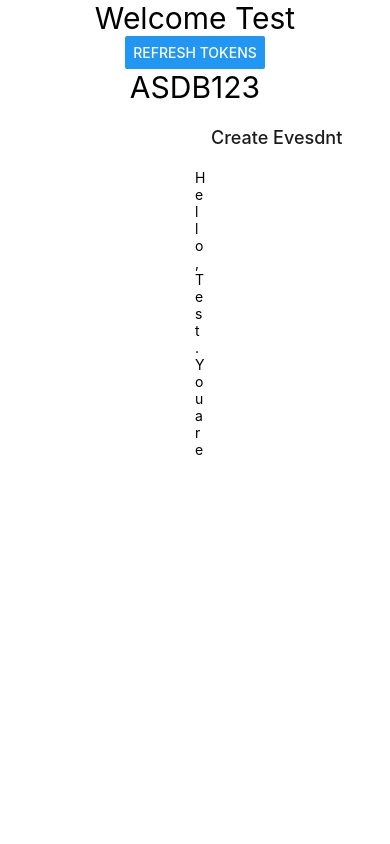
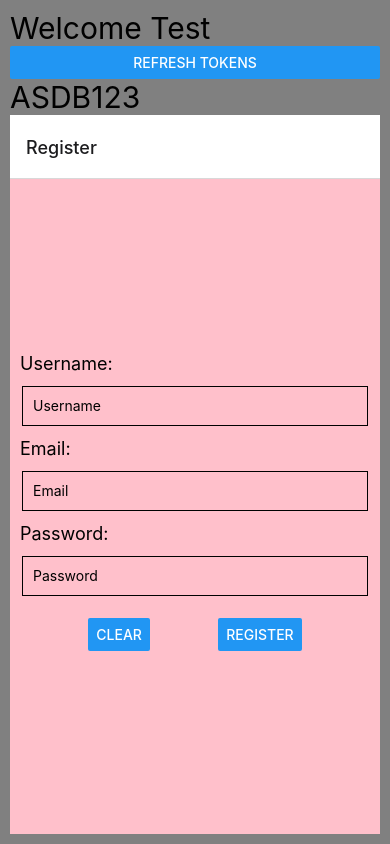
Before and after one commit to nmc9/LDS-Frontend, a React Native app: screen /CreateEvent in a window 390 px wide. Built offline with nearby package versions, Linux system fonts and the light colour scheme; no server answers.

Commit message:
LDS-6-1 Register Profile
This commit includes
A more fleshed out Stylesheet for React Native
Bootstraping axios
An in-progress design for the Register Profile Page (Hooked up to the
backend)

```diff
--- a/App.js
+++ b/App.js
@@ -6,6 +6,8 @@ import { createNativeStackNavigator } from '@react-navigation/native-stack'
 
 import CreateEvent from './src/pages/CreateEvent.js'
 import Events from './src/pages/Events.js'
+import Register from './src/profiles/Register.js'
+
 
 import axios from 'axios'
 
@@ -23,7 +25,7 @@ export default function App () {
   const [user, setUser] = useState({ id: 1, name: 'Test', token: 'ASDB123' })
 
   const refreshToken = () => {
-    const _user = { id: 1, name: 'Test', token: 'ASDB123' }
+    const _user = { id: 1, name: 'Joe Smith', token: 'ASDB123' }
     _user.token = '123ABC'
     setUser(_user)
   }
@@ -34,17 +36,30 @@ export default function App () {
       <Button title="Refresh Tokens" onPress={refreshToken}></Button>
       <StatusBar style="auto" />
       <Text style={styles.text}>{user.token}</Text>
-          <NavigationContainer>
+    {/*  <View style={styles.centerBox}>
+        <Text style={styles.insideBox}>Hello, . You are  </Text>
+        <Text style={styles.insideBox}>Hello, . You are  </Text>
+        <Text style={styles.insideBox}>Hello, . You are  </Text>
+        <View style={styles.insideView}>
+          <Text>Bottom</Text>
+          <Text>Right</Text>
+
+        </View>
+      </View>*/}
+{/*      // <Text style={debugStyle.container}>debugStyle</Text>
+*/}
+      {/*<View style={debugStyle.container}>*/}
+        <NavigationContainer>
           <Stack.Navigator>
             <Stack.Screen
-              name="CreateEvent"
-              component={CreateEvent}
-              initialParams={{ user }}
-              options={{ title: 'Create Evesdnt' }}
+            name="CreateEvent"
+            component={Register}
+            initialParams={{ user }}
+            options={{ title: 'Register' }}
             />
           <Stack.Screen name="Events" component={Events} />
           </Stack.Navigator>
-    </NavigationContainer>
+        </NavigationContainer>
 
     </View>
 
@@ -54,12 +69,49 @@ export default function App () {
 const styles = StyleSheet.create({
   container: {
     flex: 1,
-    backgroundColor: '#fff',
-    alignItems: 'center',
-    justifyContent: 'center'
+    backgroundColor: 'grey',
+    alignItems: 'stretch',
+    padding: 10,
+    // justifyContent: 'center'
   },
 
   text: {
     fontSize: 30
+  },
+
+  centerBox:{
+    width:'auto',
+    height: 600,
+    alignItems:'flex-end',
+    justifyContent: 'space-between',
+    // justifyContent: 'top',
+    backgroundColor: 'orange'
+  },
+
+  insideBox:{
+        flex: 3,
+
+    //width: 200,
+    //height: 50
+    //padding: 25
+  },
+
+  insideView:{
+    flex: 9,
+    flexDirection:'row',
+    alignItems:'center',
+    justifyContent: 'space-evenly',
+    width: 200,
+    height: 50,
+    backgroundColor: 'purple'
   }
 })
+
+const debugStyle = StyleSheet.create({
+  container: {
+    backgroundColor: 'green',
+    borderRadius: 5,
+    borderWidth: 5,
+    borderColor: 'pink'
+  }
+})
--- a/src/bootstrap.js
+++ b/src/bootstrap.js
@@ -4,4 +4,5 @@ axios.defaults.baseURL = "http://api.lds.test/api"; //process.env.API_URL;
 // axios.defaults.headers.common['Authorization'] = AUTH_TOKEN;
 axios.defaults.headers.post['Content-Type'] = 'application/x-www-form-urlencoded';
 axios.defaults.headers.common['Accept'] = 'application/json';
+axios.defaults.withCredentials = true;
 window.axios = axios;
--- a/src/pages/CreateEvent.js
+++ b/src/pages/CreateEvent.js
@@ -1,5 +1,5 @@
 import React, {useEffect, useState} from 'react'
-import { Text,View } from 'react-native';
+import { StyleSheet,Text,View } from 'react-native';
 
 
 
@@ -13,12 +13,25 @@ const CreateEvent = ({ route, navigation }) => {
           setExample(data);
         }).catch((error) => {
         })
+
+
+
+
+
     }, [])
   return (
-    <View>
+    <View style={createEventStyles.smaallview}>
     <Text>Hello, {route.params.user?.name}. You are {example?.name} </Text>
     </View>
   );
 }
 
+const createEventStyles = StyleSheet.create({
+  smaallview: {
+    flex: 2,
+    padding: 300,
+    backgroundColor: "#eaeaea"
+  },
+})
+
 export default CreateEvent;
--- /dev/null
+++ b/src/profiles/Register.js
@@ -0,0 +1,104 @@
+import React, {useEffect, useState} from 'react'
+import { StyleSheet,Text,View,Button,TextInput } from 'react-native';
+
+const Register = ({ route, navigation }) => {
+
+  const [username, onChangeUsername] = useState("");
+  const [password, onChangePassword] = useState("");
+  const [email, onChangeEmail] = useState("");
+
+  const onClear = () => {
+    onChangeUsername("")
+    onChangePassword("")
+    onChangeEmail("")
+
+  }
+  const onSubmit = () => {
+    axios.post('register',{
+      name: username,
+      email: email,
+      password: password,
+      device_name: 'Test Device'
+    })
+    .then(({data}) => {
+
+      //Take this data and store it as the user token
+      console.log(data);
+    }).catch((error) => {
+      console.log(error)
+    })
+  }
+
+  return (
+    <View style={styles.container}>
+      <Text style={styles.label}>Username:</Text>
+      <TextInput
+        style={styles.input}
+        onChangeText={onChangeUsername}
+        value={username}
+        placeholder="Username"
+      />
+
+      <Text style={styles.label}>Email:</Text>
+      <TextInput
+        style={styles.input}
+        onChangeText={onChangeEmail}
+        value={email}
+        placeholder="Email"
+      />
+
+      <Text style={styles.label}>Password:</Text>
+      <TextInput
+        style={styles.input}
+        onChangeText={onChangePassword}
+        value={password}
+        placeholder="Password"
+      />
+
+
+
+      <View style={styles.buttonHolder}>
+        <Button
+                onPress={onClear}
+
+        title="Clear"
+        ></Button>
+        <Button
+        onPress={onSubmit}
+        title="Register"
+        ></Button>
+      </View>
+    </View>
+    );
+}
+
+const styles = StyleSheet.create({
+  container: {
+    flex: 1,
+    // padding: 300,
+    backgroundColor: "pink",
+    alignItems:'stretch',
+    justifyContent:'center'
+  },
+
+  label:{
+    paddingLeft:10,
+    alignSelf:'flex-start',
+    fontSize: 18,
+  },
+
+  buttonHolder:{
+    padding: 10,
+    flexDirection:'row',
+    justifyContent:'space-evenly'
+  },
+
+  input: {
+    height: 40,
+    margin: 12,
+    borderWidth: 1,
+    padding: 10,
+  },
+})
+
+export default Register;
```
